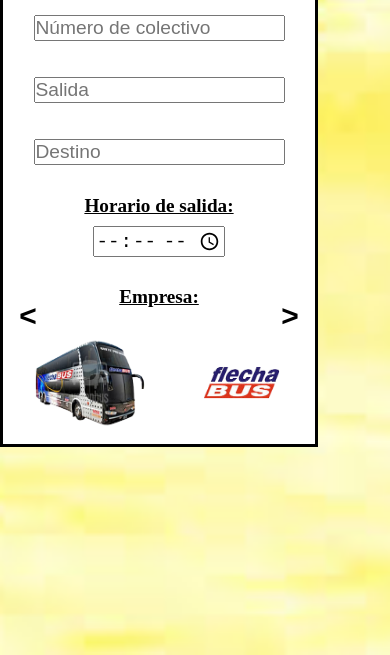
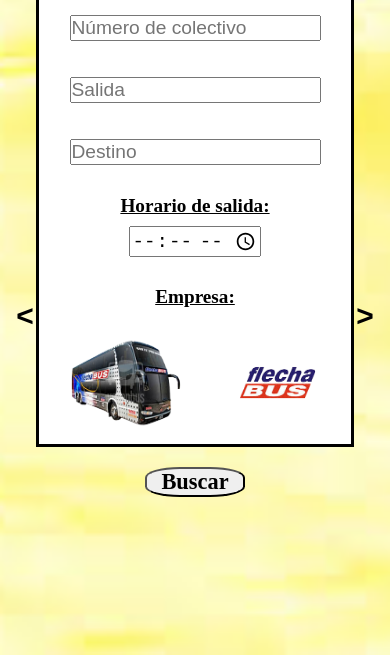
Before and after one commit to Find-Colectivos/Find-Colectivos.github.io, a plain HTML site: page pag/findbus.html in a window 390 px wide. Shown: the part 189-844 px from the top of the page. Drawn offline with Linux system fonts and the light colour scheme.

Commit message:
Update toque.css

```diff
--- a/css/toque.css
+++ b/css/toque.css
@@ -40,7 +40,7 @@ img{
 @media screen and (max-width: 600px){
  #logo{width:90%;height:130px;}
  #select{font-size: 2rem;}
-#rellenar{width: 80%; height: 500px; position: absolute;}
+#rellenar{width: 80%; height: 500px;}
  img{width: 100%; height: 130px;padding: 0; margin: 0;}
 #buscarbus{font-size: 1.2rem;}
 input {margin: 0 auto; display: block; font-size: 1.2rem;}
```
